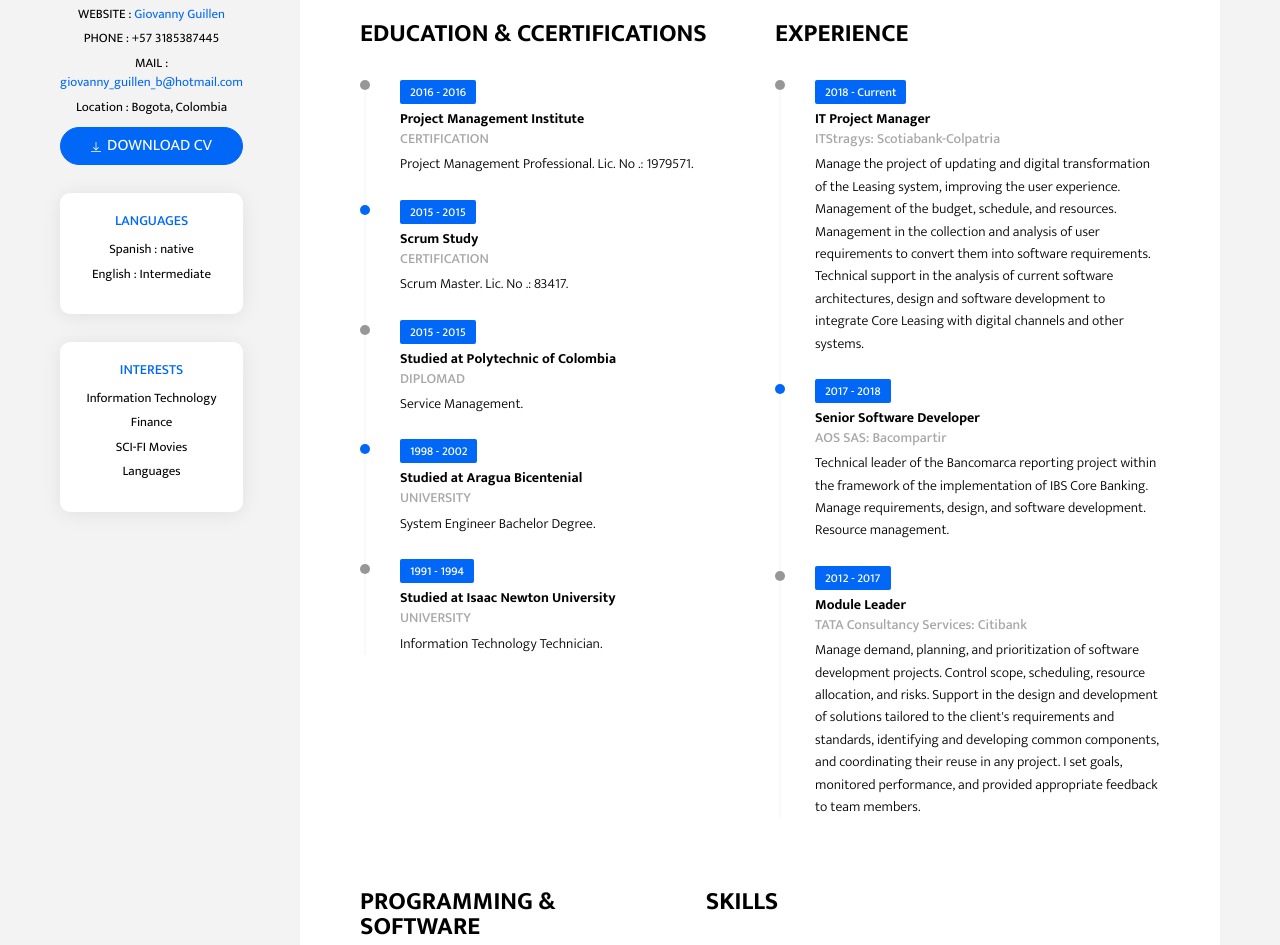
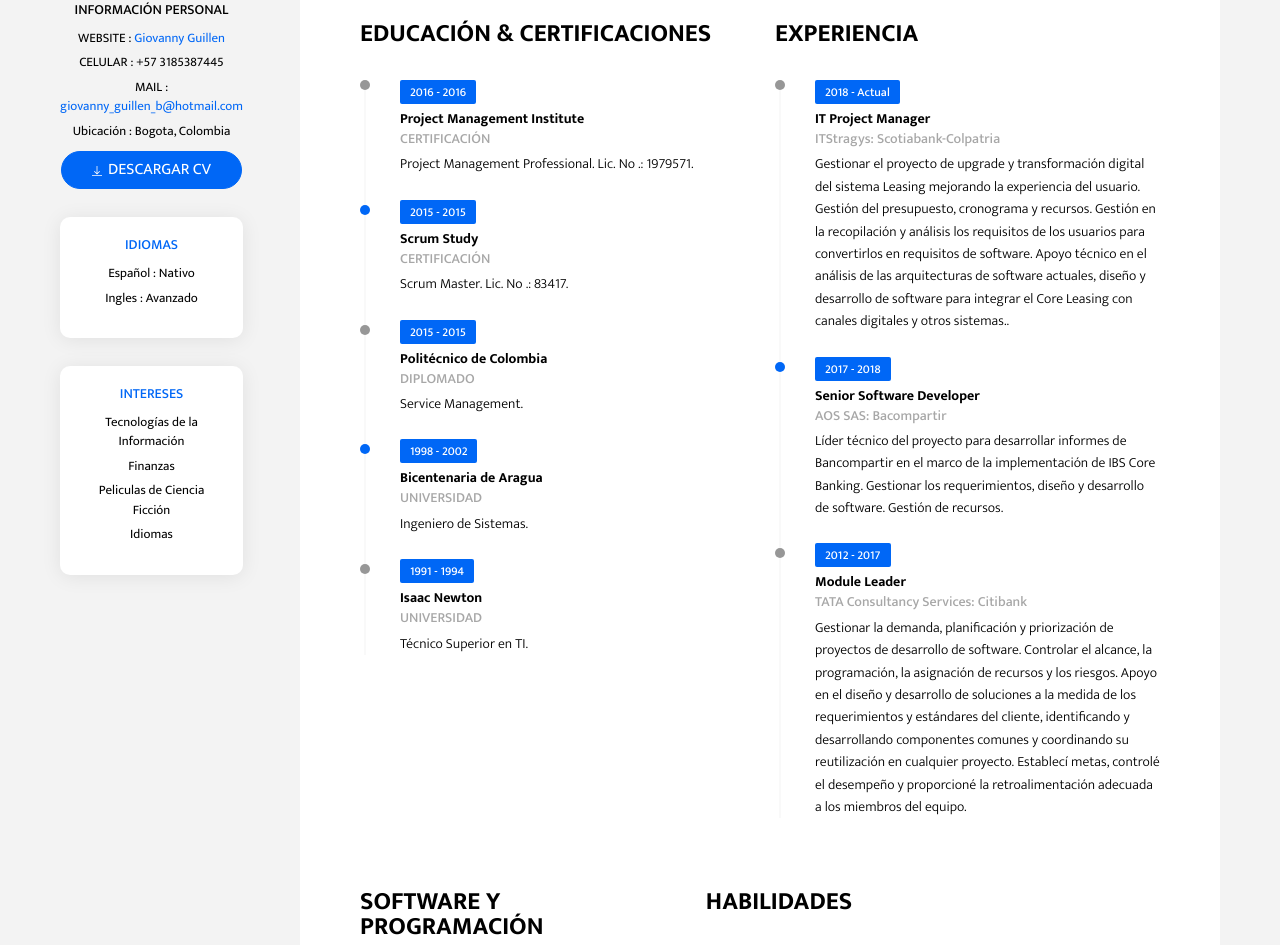
Before and after one commit to bguilleng/gguillenb-resume, a website: page index.html in a window 1280 px wide. Shown: the part 355-1300 px from the top of the page. Drawn offline with Linux system fonts and the light colour scheme.

Commit message:
first commit

```diff
--- a/index.html
+++ b/index.html
@@ -5,7 +5,7 @@
     <meta charset="UTF-8">
     <meta name="viewport" content="width=device-width, initial-scale=1.0">
     <meta http-equiv="X-UA-Compatible" content="ie=edge">
-    <title>Resume Giovanny Guillen</title>
+    <title>CV Giovanny Guillen</title>
     <link href="https://fonts.googleapis.com/css?family=Mukta:300,400,500,600,700&display=swap" rel="stylesheet">
     <link rel="stylesheet" href="assets/vendors/@fortawesome/fontawesome-free/css/all.min.css">
     <link rel="stylesheet" href="assets/css/live-resume.css">
@@ -17,19 +17,16 @@
     <header>
 
             <!-- AddToAny BEGIN -->
-<a class="a2a_dd btn btn-white btn-share ml-auto mr-3 ml-md-0 mr-md-auto" href="https://www.addtoany.com/share"><img src="assets/images/share.svg" alt="share" class="btn-img">Share</a>
-<script>
-var a2a_config = a2a_config || {};
-a2a_config.onclick = 1;
-</script>
-<script async src="https://static.addtoany.com/menu/page.js"></script>
+<a class="a2a_dd btn btn-white btn-share ml-auto mr-3 ml-md-0 mr-md-auto" href="https://www.addtoany.com/share"><img src="assets/images/share.svg" alt="share" class="btn-img"> Compartir</a>
+<a class="btn btn-white btn-share ml-auto mr-3 ml-md-0 mr-md-auto" href="https://bguilleng.github.io/gguillenb-resume/"><img src="assets/images/US - United States.svg" alt="English" class="btn-img"> English</a>
+
 <!-- AddToAny END -->
 
         <nav class="collapsible-nav" id="collapsible-nav">
             <a href="index.html" class="nav-link active">HOME</a>
-            <a href="https://bguilleng.github.io/gguillenb-website/details/book.html" class="nav-link" target="_blank">PUBLICATIONS</a>
+            <a href="https://bguilleng.github.io/gguillenb-website/details/book.html" class="nav-link" target="_blank">PUBLICACIONES</a>
             <a href="https://gerenciaytecnologa.blogspot.com/" target="_blank" class="nav-link">BLOG</a>
-            <a href="mailto:giovanny_guillen_b@hotmail.com" class="nav-link">CONTACT</a>
+            <a href="mailto:giovanny_guillen_b@hotmail.com" class="nav-link">CONTACTO</a>
         </nav>
         <button class="btn btn-menu-toggle btn-white rounded-circle" data-toggle="collapsible-nav"
             data-target="collapsible-nav"><img src="assets/images/hamburger.svg" alt="hamburger"></button>
@@ -48,6 +45,10 @@ a2a_config.onclick = 1;
             <nav class="social-links">
             <ul>
             <il>
+                <a href="https://www.youtube.com/channel/UCYk1SWRKnQBfH4EE44KnCcQ" target="_blank" style="font-size: 14px;"><i class="fab fa-youtube"></i>  Youtube</a>
+                </il>
+                <br>
+                <il>
                 <a href="https://www.facebook.com/gerencia.tecnologia.9/" target="_blank" style="font-size: 14px;"><i class="fab fa-facebook-f"></i>  gerencia.tecnologia.9</a>
                 </il>
                 <br>
@@ -61,108 +62,108 @@ a2a_config.onclick = 1;
                 </ul>
             </nav>
             <div class="widget">
-                <h5 class="widget-title">personal information</h5>
+                <h5 class="widget-title">información personal</h5>
                 <div class="widget-content">
                     <p>WEBSITE : <a href="https://bguilleng.github.io/gguillenb-website/" target="_blank">Giovanny Guillen</a></p>
-                    <p>PHONE : +57 3185387445</p>
+                    <p>CELULAR : +57 3185387445</p>
                     <p>MAIL : <a href="mailto:giovanny_guillen_b@hotmail.com">
                     giovanny_guillen_b@hotmail.com</a></p>
-                    <p>Location : Bogota, Colombia</p>
+                    <p>	Ubicación : Bogota, Colombia</p>
                  </div>
-                 <a href="download/Resume_Giovanny_Guillen.pdf" target="_blank">
+                 <a href="download/CV_Giovanny_Guillen.pdf" target="_blank">
                  <button class="btn btn-download-cv btn-primary rounded-pill"> <img src="assets/images/download.svg" alt="download"
-                        class="btn-img">DOWNLOAD CV </button>
+                        class="btn-img">DESCARGAR CV </button>
                         </a>
             </div>
             <div class="widget card">
                 <div class="card-body">
                     <div class="widget-content">
-                        <h5 class="widget-title card-title">LANGUAGES</h5>
-                        <p>Spanish : native</p>
-                        <p>English : Intermediate</p>
+                        <h5 class="widget-title card-title">IDIOMAS</h5>
+                        <p>Español : Nativo</p>
+                        <p>Ingles  : Avanzado</p>
                     </div>
                 </div>
             </div>
             <div class="widget card">
                 <div class="card-body">
                     <div class="widget-content">
-                        <h5 class="widget-title card-title">INTERESTS</h5>
-                        <p>Information Technology</p>
-                        <p>Finance</p>
-                        <p>SCI-FI Movies</p>
-                        <p>Languages</p>
+                        <h5 class="widget-title card-title">INTERESES</h5>
+                        <p>Tecnologías de la Información</p>
+                        <p>Finanzas</p>
+                        <p>Peliculas de Ciencia Ficción</p>
+                        <p>Idiomas</p>
                     </div>
                 </div>
             </div>
         </aside>
         <main>
             <section class="intro-section">
-                <h2 class="section-title">Hello, I'm Giovanny Guillen!</h2>
-                <p style="font-size: 17px;">I am a technology enthusiast with over 20 years working in software development and project management. As a technical project manager, I like to manage software development projects, applying PMI best practices and agile methodologies, with proven success in increasing revenue, market share, and profits, achieving cost reductions, managing successful projects, and their alignment with corporate strategies. As a software developer, I enjoy turning complex problems into simple ones to improve business processes. I have experience managing and developing software on IBM AS / 400 and Windows platforms oriented to the integration and digital transformation of the business.</p>
+                <h2 class="section-title">	Hola, Soy Giovanny Guillen!</h2>
+                <p style="font-size: 17px;">Soy un entusiasta de la tecnología con más de 20 años trabajando en desarrollo de software y gestión de proyectos. Como gerente de proyectos técnicos, me gusta administrar proyectos de desarrollo de software, aplicando las mejores prácticas del PMI y metodologías ágiles, con éxito comprobado en el aumento de ingresos, participación de mercado y ganancias, logrando reducciones de costos, administrando proyectos exitosos y su alineación con las estrategias corporativas. Como desarrollador de software, disfruto convirtiendo problemas complejos en simples para mejorar los procesos de negocio. Tengo experiencia gestionando y desarrollando software en plataformas IBM AS/400 y Windows orientados a la integración y transformación digital del negocio.</p>
             </section>
             <section class="resume-section">
                 <div class="row">
                     <div class="col-lg-6">
 
-                        <h2 class="section-title">EDUCATION & CCERTIFICATIONS</h2>
+                        <h2 class="section-title">EDUCACIÓN & CERTIFICACIONES</h2>
                         <ul class="time-line">
                            <li class="time-line-item">
                                 <span class="badge badge-primary" style="font-size: 12px;">2016 - 2016</span>
                                 <h6 class="time-line-item-title" style="font-size: 14px;">Project Management Institute</h6>
-                                <p class="time-line-item-subtitle" style="font-size: 14px;">CERTIFICATION</p>
+                                <p class="time-line-item-subtitle" style="font-size: 14px;">CERTIFICACIÓN</p>
                                 <p class="time-line-item-content" style="font-size: 14px;">Project Management Professional. Lic. No .: 1979571.</p>
                             </li>
 
                            <li class="time-line-item">
                                 <span class="badge badge-primary" style="font-size: 12px;">2015 - 2015</span>
                                 <h6 class="time-line-item-title" style="font-size: 14px;">Scrum Study</h6>
-                                <p class="time-line-item-subtitle" style="font-size: 14px;">CERTIFICATION</p>
+                                <p class="time-line-item-subtitle" style="font-size: 14px;">CERTIFICACIÓN</p>
                                 <p class="time-line-item-content" style="font-size: 14px;">Scrum Master. Lic. No .: 83417.</p>
                             </li>
                             <li class="time-line-item">
                                 <span class="badge badge-primary" style="font-size: 12px;">2015 - 2015</span>
-                                <h6 class="time-line-item-title" style="font-size: 14px;">Studied at Polytechnic of Colombia</h6>
-                                <p class="time-line-item-subtitle" style="font-size: 14px;">DIPLOMAD</p>
+                                <h6 class="time-line-item-title" style="font-size: 14px;">Politécnico de Colombia</h6>
+                                <p class="time-line-item-subtitle" style="font-size: 14px;">DIPLOMADO</p>
                                 <p class="time-line-item-content" style="font-size: 14px;">Service Management.</p>
                             </li>
 
                             <li class="time-line-item">
                                 <span class="badge badge-primary" style="font-size: 12px;">1998 - 2002</span>
-                                <h6 class="time-line-item-title" style="font-size: 14px;">Studied at Aragua Bicentenial</h6>
-                                <p class="time-line-item-subtitle" style="font-size: 14px;">UNIVERSITY</p>
-                                <p class="time-line-item-content" style="font-size: 14px;">System Engineer Bachelor Degree.
+                                <h6 class="time-line-item-title" style="font-size: 14px;">Bicentenaria de Aragua</h6>
+                                <p class="time-line-item-subtitle" style="font-size: 14px;">UNIVERSIDAD</p>
+                                <p class="time-line-item-content" style="font-size: 14px;">Ingeniero de Sistemas.
                                 </p>
                             </li>
                             <li class="time-line-item">
                                 <span class="badge badge-primary" style="font-size: 12px;">1991 - 1994</span>
-                                <h6 class="time-line-item-title" style="font-size: 14px;">Studied at Isaac Newton University</h6>
-                                <p class="time-line-item-subtitle" style="font-size: 14px;">UNIVERSITY</p>
-                                <p class="time-line-item-content" style="font-size: 14px;">Information Technology Technician.
+                                <h6 class="time-line-item-title" style="font-size: 14px;">Isaac Newton</h6>
+                                <p class="time-line-item-subtitle" style="font-size: 14px;">UNIVERSIDAD</p>
+                                <p class="time-line-item-content" style="font-size: 14px;">Técnico Superior en TI.
                                 </p>
                             </li>
                         </ul>
                     </div>
                     <div class="col-lg-6">
-                        <h2 class="section-title">Experience</h2>
+                        <h2 class="section-title">Experiencia</h2>
                         <ul class="time-line">
                             <li class="time-line-item">
-                                <span class="badge badge-primary"  style="font-size: 12px;">2018 - Current</span>
+                                <span class="badge badge-primary"  style="font-size: 12px;">2018 - Actual</span>
                                 <h6 class="time-line-item-title" style="font-size: 14px;">IT Project Manager</h6>
                                 <p class="time-line-item-subtitle" style="font-size: 14px;">ITStragys: Scotiabank-Colpatria</p>
-                                <p class="time-line-item-content" style="font-size: 14px;">Manage the project of updating and digital transformation of the Leasing system, improving the user experience. Management of the budget, schedule, and resources. Management in the collection and analysis of user requirements to convert them into software requirements. Technical support in the analysis of current software architectures, design and software development to integrate Core Leasing with digital channels and other systems.</p>
+                                <p class="time-line-item-content" style="font-size: 14px;">Gestionar el proyecto de upgrade y transformación digital del sistema Leasing mejorando la experiencia del usuario. Gestión del presupuesto, cronograma y recursos. Gestión en la recopilación y análisis los requisitos de los usuarios para convertirlos en requisitos de software. Apoyo técnico en el análisis de las arquitecturas de software actuales, diseño y desarrollo de software para integrar el Core Leasing con canales digitales y otros sistemas..</p>
                             </li>
                             <li class="time-line-item">
                                 <span class="badge badge-primary" style="font-size: 12px;">2017 - 2018</span>
                                 <h6 class="time-line-item-title"  style="font-size: 14px;">Senior Software Developer</h6>
                                 <p class="time-line-item-subtitle" style="font-size: 14px;">AOS SAS: Bacompartir</p>
-                                <p class="time-line-item-content" style="font-size: 14px;">Technical leader of the Bancomarca reporting project within the framework of the implementation of IBS Core Banking. Manage requirements, design, and software development. Resource management.
+                                <p class="time-line-item-content" style="font-size: 14px;">Líder técnico del proyecto para desarrollar informes de Bancompartir en el marco de la implementación de IBS Core Banking. Gestionar los requerimientos, diseño y desarrollo de software. Gestión de recursos.
                                 </p>
                             </li>
                             <li class="time-line-item">
                                 <span class="badge badge-primary"  style="font-size: 12px;">2012 - 2017</span>
                                 <h6 class="time-line-item-title" style="font-size: 14px;">Module Leader</h6>
                                 <p class="time-line-item-subtitle" style="font-size: 14px;">TATA Consultancy Services: Citibank</p>
-                                <p class="time-line-item-content" style="font-size: 14px;">Manage demand, planning, and prioritization of software development projects. Control scope, scheduling, resource allocation, and risks. Support in the design and development of solutions tailored to the client's requirements and standards, identifying and developing common components, and coordinating their reuse in any project. I set goals, monitored performance, and provided appropriate feedback to team members.
+                                <p class="time-line-item-content" style="font-size: 14px;">Gestionar la demanda, planificación y priorización de proyectos de desarrollo de software. Controlar el alcance, la programación, la asignación de recursos y los riesgos. Apoyo en el diseño y desarrollo de soluciones a la medida de los requerimientos y estándares del cliente, identificando y desarrollando componentes comunes y coordinando su reutilización en cualquier proyecto. Establecí metas, controlé el desempeño y proporcioné la retroalimentación adecuada a los miembros del equipo.
                                 </p>
                             </li>
                         </ul>
@@ -175,7 +176,7 @@ a2a_config.onclick = 1;
                     <div class="col-lg-5">
           <!-- skills Tab Data -->
                 <h2 class="section-title">
-                  Programming & Software
+                  Software y Programación
                 </h2>
                 <span class="time-line-item-content" style="font-size: 14px;">RPG / ILE-RPG / Free / Cobol</span>
                 <div class="meter emerald">
@@ -245,7 +246,7 @@ a2a_config.onclick = 1;
 
               <div class="col-lg-6">
                 <h2 class="section-title">
-                  Skills
+                  Habilidades
                 </h2>
                 <span class="time-line-item-content" style="font-size: 14px;">Software Life Cycle Development</span>
                 <div class="meter emerald">
@@ -265,7 +266,7 @@ a2a_config.onclick = 1;
                   </span>
                 </div>
 
-                <span class="time-line-item-content" style="font-size: 14px;">Agile Methodologies</span>
+                <span class="time-line-item-content" style="font-size: 14px;">Metodologías Agiles</span>
                 <div class="meter emerald">
                   <span style="width: 80%">
                     <span style="font-size: 14px;">
@@ -274,7 +275,7 @@ a2a_config.onclick = 1;
                   </span>
                 </div>
 
-                <span class="time-line-item-content" style="font-size: 14px;">Problem Solving</span>
+                <span class="time-line-item-content" style="font-size: 14px;">Solución de Problemas</span>
                 <div class="meter emerald">
                   <span style="width: 90%">
                     <span style="font-size: 14px;">
@@ -292,7 +293,7 @@ a2a_config.onclick = 1;
                   </span>
                 </div>
 
-                <span class="time-line-item-content" style="font-size: 14px;">Team Management</span>
+                <span class="time-line-item-content" style="font-size: 14px;">Gestión de Equipos</span>
                 <div class="meter emerald">
                   <span style="width: 80%">
                     <span style="font-size: 14px;">
@@ -301,7 +302,7 @@ a2a_config.onclick = 1;
                   </span>
                 </div>
 
-                <span class="time-line-item-content" style="font-size: 14px;">Software Analysis and Design</span>
+                <span class="time-line-item-content" style="font-size: 14px;">Análisis y Diseño de Software</span>
                 <div class="meter emerald">
                   <span style="width: 90%">
                     <span style="font-size: 14px;">
@@ -316,7 +317,7 @@ a2a_config.onclick = 1;
           <!-- End skills Tab Data -->
 
             <section class="services-section">
-                <h2 class="section-title">PUBLICATIONS</h2>
+                <h2 class="section-title">PUBLICACIONES</h2>
                 <div class="row">
                     <div class="media service-card col-lg-6">
                         <div class="service-icon">
@@ -374,6 +375,11 @@ a2a_config.onclick = 1;
     <script src="assets/vendors/@popperjs/core/dist/umd/popper-base.min.js"></script>
     <script src="assets/vendors/bootstrap/dist/js/bootstrap.min.js"></script>
     <script src="assets/js/live-resume.js"></script>
+    <script>
+var a2a_config = a2a_config || {};
+a2a_config.onclick = 1;
+</script>
+<script async src="https://static.addtoany.com/menu/page.js"></script>
 </body>
 
 </html>
```
Also changed, not shown: assets/images/ES - Spain.svg (added), assets/images/US - United States.svg (added), 2 other files.
